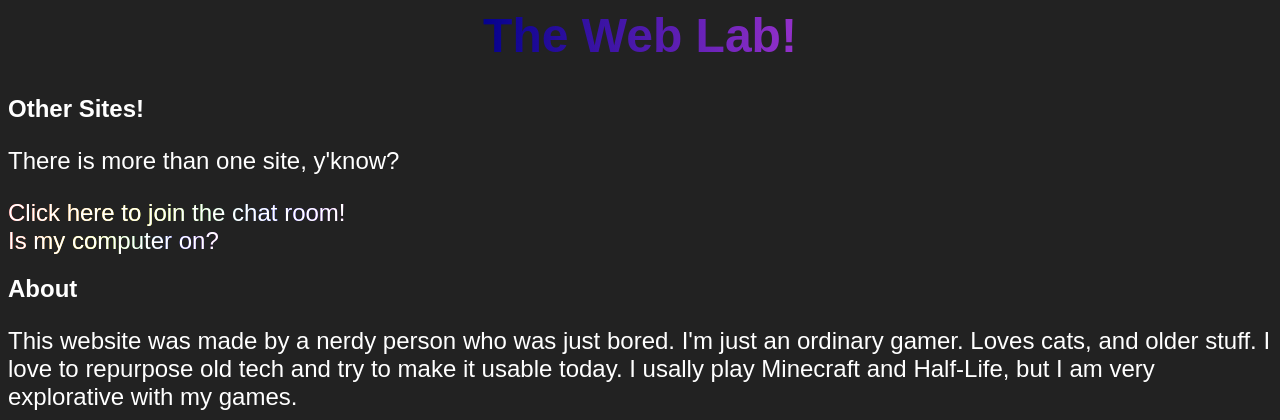
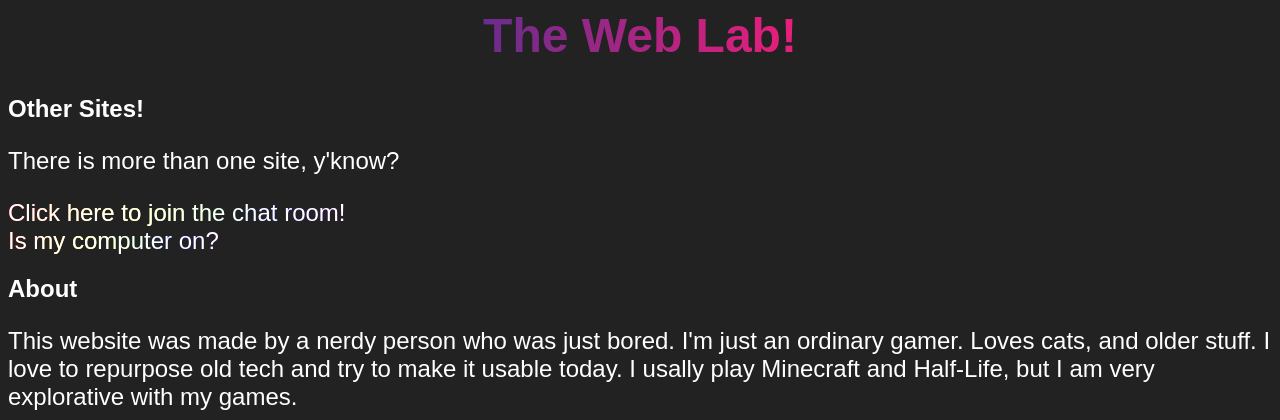
Before and after one commit to jackpurrin/moe, a PHP site: page / in a window 1280 px wide. Shown: the top 420 px of the page. Run offline with PHP 8.4, Linux system fonts and the light colour scheme; some libraries are stand-ins or nearby versions.

Commit message:
Update style.css

```diff
--- a/style.css
+++ b/style.css
@@ -115,7 +115,7 @@ a {
 
 @supports (--css: variables) {
   .text-gradient {
-    background: linear-gradient(to right, darkblue, darkorchid);
+    background: linear-gradient(to right, #662D8C, #ED1E79);
     color: transparent;
     -webkit-background-clip: text;
     background-clip: text;
```
